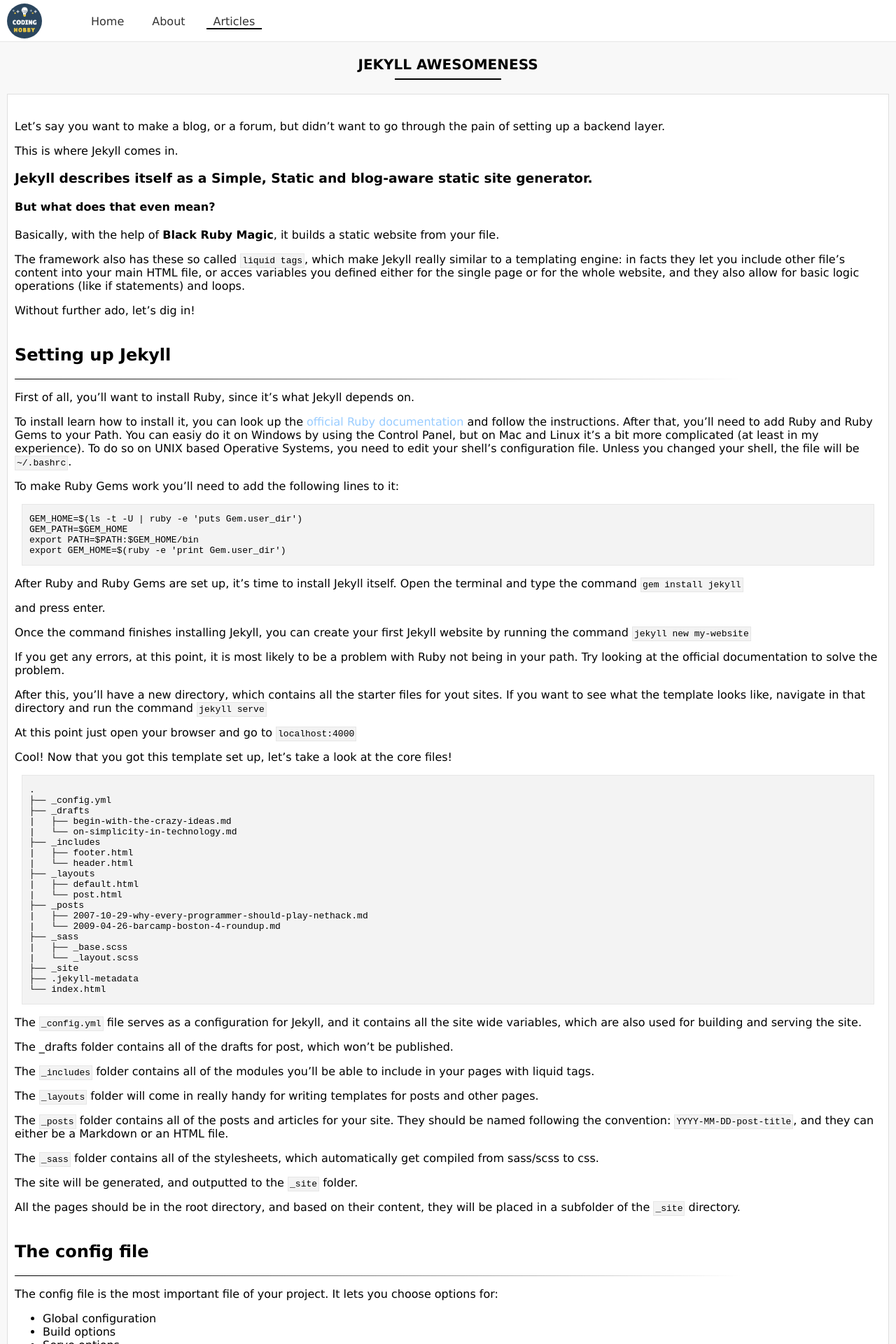
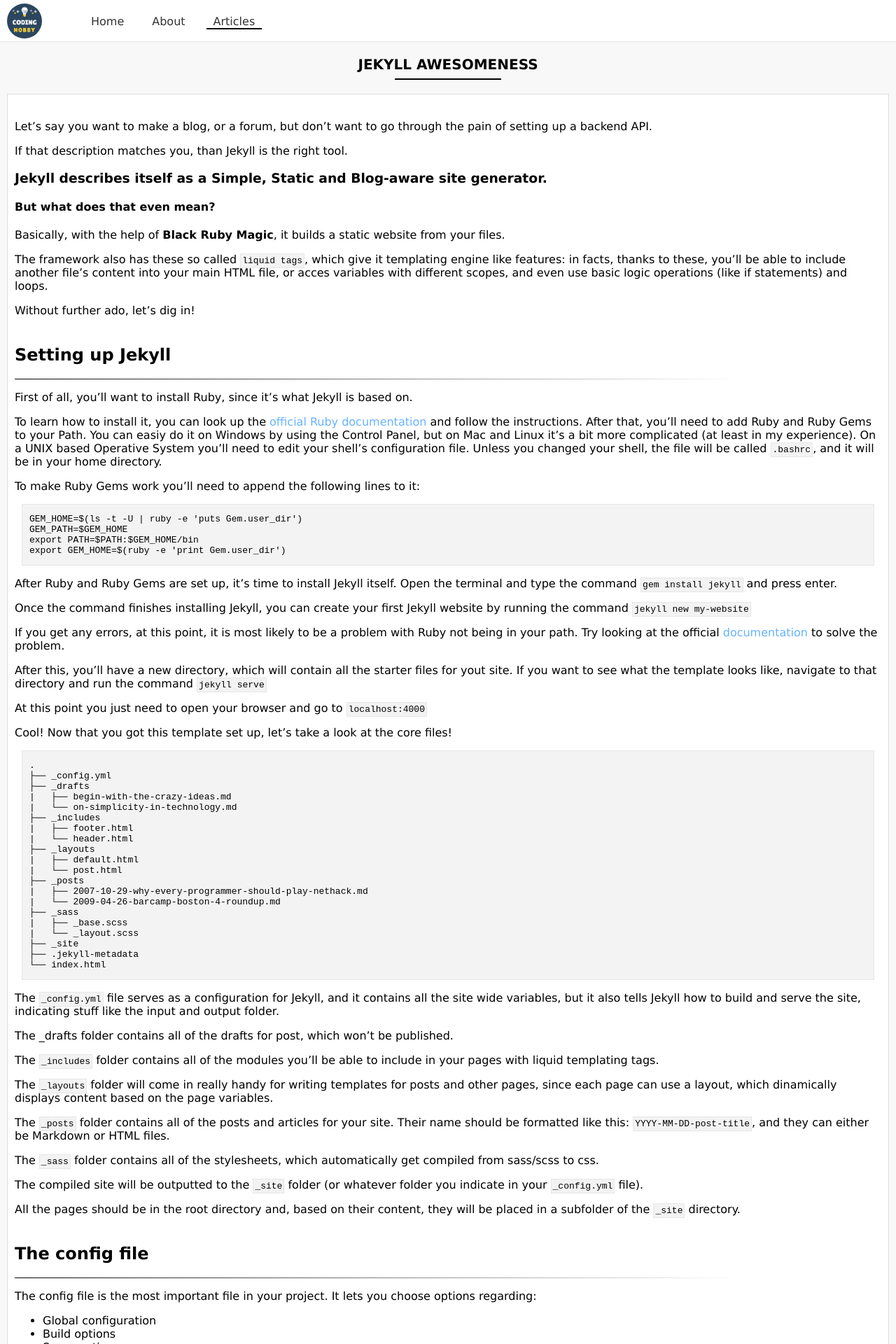
Before and after one commit to CodingHobby/codinghobby.github.io, a Jekyll site: the page built from _posts/2017-03-13-jekyll-awesomeness.md, in a window 1280 px wide. Shown: the top 1920 px of the page at 70% size. Built offline with Jekyll 4.4.1, drawn with Linux system fonts in a browser that asks for light colours; some of the changed text lies outside the part shown.

Commit message:
Fixed post + a's

```diff
--- a/_posts/2017-03-13-jekyll-awesomeness.md
+++ b/_posts/2017-03-13-jekyll-awesomeness.md
@@ -6,16 +6,16 @@ author: Corrado Canepari
 title: Jekyll Awesomeness
 ---
 
-Let's say you want to make a blog, or a forum, but didn't want to go through the pain of setting up a backend layer.
+Let's say you want to make a blog, or a forum, but don't want to go through the pain of setting up a backend API.
 
-This is where Jekyll comes in.
+If that description matches you, than Jekyll is the right tool.
 
-### Jekyll describes itself as a Simple, Static and blog-aware static site generator.
+### Jekyll describes itself as a Simple, Static and Blog-aware site generator.
 #### But what does that even mean?
 
-Basically, with the help of **Black Ruby Magic**, it builds a static website from your file.
+Basically, with the help of **Black Ruby Magic**, it builds a static website from your files.
 
-The framework also has these so called `liquid tags`, which make Jekyll really similar to a templating engine: in facts they let you include other file's content into your main HTML file, or acces variables you defined either for the single page or for the whole website, and they also allow for basic logic operations (like if statements) and loops.
+The framework also has these so called `liquid tags`, which give it templating engine like features: in facts, thanks to these, you'll be able to include another file's content into your main HTML file, or acces variables with different scopes, and even use basic logic operations (like if statements) and loops.
 
 Without further ado, let's dig in!
 
@@ -23,11 +23,11 @@ Without further ado, let's dig in!
 
 ---
 
-First of all, you'll want to install Ruby, since it's what Jekyll depends on.
+First of all, you'll want to install Ruby, since it's what Jekyll is based on.
 
-To install learn how to install it, you can look up the [official Ruby documentation](https://www.ruby-lang.org/en/documentation/installation/) and follow the instructions. After that, you'll need to add Ruby and Ruby Gems to your Path. You can easiy do it on Windows by using the Control Panel, but on Mac and Linux it's a bit more complicated (at least in my experience). To do so on UNIX based Operative Systems, you need to edit your shell's configuration file. Unless you changed your shell, the file will be `~/.bashrc`.
+To learn how to install it, you can look up the [official Ruby documentation](https://www.ruby-lang.org/en/documentation/installation/) and follow the instructions. After that, you'll need to add Ruby and Ruby Gems to your Path. You can easiy do it on Windows by using the Control Panel, but on Mac and Linux it's a bit more complicated (at least in my experience). On a UNIX based Operative System you'll need to edit your shell's configuration file. Unless you changed your shell, the file will be called `.bashrc`, and it will be in your home directory.
 
-To make Ruby Gems work you'll need to add the following lines to it:
+To make Ruby Gems work you'll need to append the following lines to it:
 
 <div class="multiline">
 <pre>
@@ -39,16 +39,15 @@ export GEM_HOME=$(ruby -e 'print Gem.user_dir')
 </div>
 
 After Ruby and Ruby Gems are set up, it's time to install Jekyll itself. Open the terminal and type the command `gem install jekyll`
-
 and press enter.
 
 Once the command finishes installing Jekyll, you can create your first Jekyll website by running the command `jekyll new my-website`
 
-If you get any errors, at this point, it is most likely to be a problem with Ruby not being in your path. Try looking at the official documentation to solve the problem.
+If you get any errors, at this point, it is most likely to be a problem with Ruby not being in your path. Try looking at the official [documentation](https://www.ruby-lang.org/en/documentation/installation) to solve the problem.
 
-After this, you'll have a new directory, which contains all the starter files for yout sites. If you want to see what the template looks like, navigate in that directory and run the command `jekyll serve`
+After this, you'll have a new directory, which will contain all the starter files for yout site. If you want to see what the template looks like, navigate to that directory and run the command `jekyll serve`
 
-At this point just open your browser and go to `localhost:4000`
+At this point you just need to open your browser and go to `localhost:4000`
 
 Cool! Now that you got this template set up, let's take a look at the core files!
 <div class="multiline">
@@ -76,33 +75,33 @@ Cool! Now that you got this template set up, let's take a look at the core files
 </pre>
 </div>
 
-The `_config.yml` file serves as a configuration for Jekyll, and it contains all the site wide variables, which are also used for building and serving the site.
+The `_config.yml` file serves as a configuration for Jekyll, and it contains all the site wide variables, but it also tells Jekyll  how to build and serve the site, indicating stuff like the input and output folder.
 
 The _drafts folder contains all of the drafts for post, which won't be published.
 
-The `_includes` folder contains all of the modules you'll be able to include in your pages with liquid tags.
+The `_includes` folder contains all of the modules you'll be able to include in your pages with liquid templating tags.
 
-The `_layouts` folder will come in really handy for writing templates for posts and other pages.
+The `_layouts` folder will come in really handy for writing templates for posts and other pages, since each page can use a layout, which dinamically displays content based on the page variables.
 
-The `_posts` folder contains all of the posts and articles for your site. They should be named following the convention: `YYYY-MM-DD-post-title`, and they can either be a Markdown or an HTML file.
+The `_posts` folder contains all of the posts and articles for your site. Their name should be formatted like this: `YYYY-MM-DD-post-title`, and they can either be Markdown or HTML files.
 
 The `_sass` folder contains all of the stylesheets, which automatically get compiled from sass/scss to css.
 
-The site will be generated, and outputted to the `_site` folder.
+The compiled site will be outputted to the `_site` folder (or whatever folder you indicate in your `_config.yml` file).
 
-All the pages should be in the root directory, and based on their content, they will be placed in a subfolder of the `_site` directory.
+All the pages should be in the root directory and, based on their content, they will be placed in a subfolder of the `_site` directory.
 
 ## The config file
 
 ---
 
-The config file is the most important file of your project. It lets you choose options for:
+The config file is the most important file in your project. It lets you choose options regarding:
 
 - Global configuration
 - Build options
 - Serve options
 
-If you want to change something about how Jekyll works, chances are it will be configurable in here. I'll refer you to the [Jekyll documentation](http://www.jekyllrb.com), since discussing it all here would take pages and pages.
+If you want to change something about how Jekyll behaves, chances are it will be configurable in here. You should read the [Jekyll documentation](https://jekyllrb.com/docs/configuration/) extensively, since discussing all of the properties you can set here would take pages and pages.
 
 ## The Front Matter
 
@@ -119,33 +118,37 @@ layout: index
 </pre>
 </div>
 
-To discover what default variables you can use, read the official documentation.
+This is called a Front Matter, and it basically sets page wide variables, which are often used by Jekyll itself to categorize pages and posts.
 
-In the article pages, you can set other variables, such as `author`, `date`, `title` and `cathegory`.
+In an article's page, for example, you would want to set variables such as `author`, `date`, `title` and `cathegory`, while you wouldn't really want to do that for your site's About page.
+
+To discover what default variables you can use, read the official [documentation](https://jekyllrb.com/docs/frontmatter/).
 
 ## Styling
 
 ---
 
-For styling, as I mentioned above, you can use Sass, which is automatically compiled into css. Generally I create many subfolders in the `_sass` directory, and I divide them into numbered categories, such as `0-plugins`, `1-modules` and `2-pages`, and I usually put a SASS file into each of those, which includes every file in the directory.
+For styling, as I mentioned above, you can use Sass, which is automatically compiled into css. Generally I create many subfolders in the `_sass` directory, and I divide them into numbered categories, such as `0-plugins`, `1-modules` and `2-pages`, and I usually put a SASS file which includes every file in the directory into each one of those, following the pattern set by th YouTuber [DevTips](https://www.youtube.com/user/devtipsfordesigners).
 
-I then create another folder, called `assets`, where I put my main SASS file, where I include every stylesheet. This is also where I put the images, fonts and JavaScript files.
+I then create another folder, called `assets`, where I put my main SASS file, which has `@includes` for each folder I previeously created.
+
+This `assets` folder is also where I put all the images, fonts and JavaScript files for the site.
 
 ## Liquid Tags
 
 ---
 
-Liquid tags are a core part of Jekyll. They mimic templating engines, which makes this framework extremily more awesome.
+Liquid tags are a core part of Jekyll. They should feel familiar to you, if you ever worked with a templating engine such as HandleBars.
 
-You can either use them to incude partials contained in the `_includes` folder or reference variables.
+You can use them to incude partials contained in the `_includes` folder, reference variables, create if statements and even loop through arrays.
 
 This is an example of a liquid tag to include a file:
 
 `{% raw %}{% include partial.html %}{% endraw %}`
 
-While this creates a header with the page's title:
+While this creates a header with the page's title, referencing a page-scoped variable:
 
-`{% raw %}<h1> {{ page.title }} </h1>{% endraw %}`
+{% raw %}`<h1> {{ page.title }} </h1>`{% endraw %}
 
 As I mentioned above, liquid tags can also work for loops.
 
@@ -164,23 +167,23 @@ For example like this:
 
 But this is not even close to everything Liquid can do.
 
-You can embed gists in your page through the gist tag:
+You can embed (Gists)[https://gist.github.com] in your page through the gist tag:
 
-{% raw %}`{% gist url/url %}`{% endraw %}
+{% raw %}`{% gist gist/url %}`{% endraw %}.
 
 You can use the {% raw %}`{% raw %}`{% endraw %} tag to ignore all liquid syntax between the opening and enditing tag.
 
-You can also use `if` statements like so:
+You can also create `if` statements like so:
 
 {% raw %}`{% if condition %} Do stuff`{% endraw %}
 
-You can read the official documentation about it on the Jekyll site.
+You can read the official [documentation](https://jekyllrb.com/docs/templates/) about Liquid and templating on the Jekyll site, as well.
 
 ## Variables and Data
 
 ---
 
-Variables are also a big part of Jekyll. At any point you can reference a site wide variable like you would in JavaScript. For example:
+Variables are also a big part of Jekyll. You can reference a variable like you would in JavaScript. For example:
 
 {% raw %}`{{ site.baseurl }}`{% endraw %}
 
@@ -188,9 +191,24 @@ You can also reference a page wide variable, like the above mentioned
 
 {% raw %}`{{ page.title }}`{% endraw %}
 
-But sometimes site-wide and page-wide variables are not enough, and for that you can use another folder in Jekyll: `_data`.
+But sometimes site-wide and page-wide variables are not enough, and for that you can use another crucial directory in Jekyll: `_data`.
 
-Once you create the folder, you can put any data file in it (Jekyll comes preconfigured to read both CSV and YML).
-You can then referene any of this data throughout your site through a liquid tag, for example like this:
+Once you create that folder, you can put any data file in it (Jekyll comes preconfigured to read both CSV and YML).
+You can then referene any of this data throughout your site by using a liquid tag, for example like this:
 
 {% raw %}`{{ site.data.site-title }}`{% endraw %}
+
+## Wrapping up
+
+---
+
+In conclusion, Jekyll really is an awesome framework, and it definitely deserves more attention. It is even natively supported by [Github Pages](pages.github.com). It includes a templating engine, it has SASS support and it avoids you all the trouble of setting up a task runner to compile your markdown files and programming a smart and efficient Backend.
+
+## Useful Links:
+
+---
+
+- [The official documentation](https://www.jekyllrb.com)
+- [Build a blog with Jekyll](https://www.smashingmagazine.com/2014/08/build-blog-jekyll-github-pages/)
+- [Github Pages + Jekyll](https://help.github.com/articles/using-jekyll-as-a-static-site-generator-with-github-pages/)
+- [Setting up your GitHub Pages locally with Jekyll](https://help.github.com/articles/setting-up-your-github-pages-site-locally-with-jekyll/)
--- a/_sass/3-sections/post.sass
+++ b/_sass/3-sections/post.sass
@@ -17,6 +17,12 @@
 			background-image: linear-gradient(to left, white, black)
 		h2
 			margin-top: 40px
+
+		a
+			transition: all 0.5s linear
+			color: darken($highlight, 10%)
+			&:hover
+				color: darken($highlight, 30%)
 
 	p.title
 		text-align: center
```
